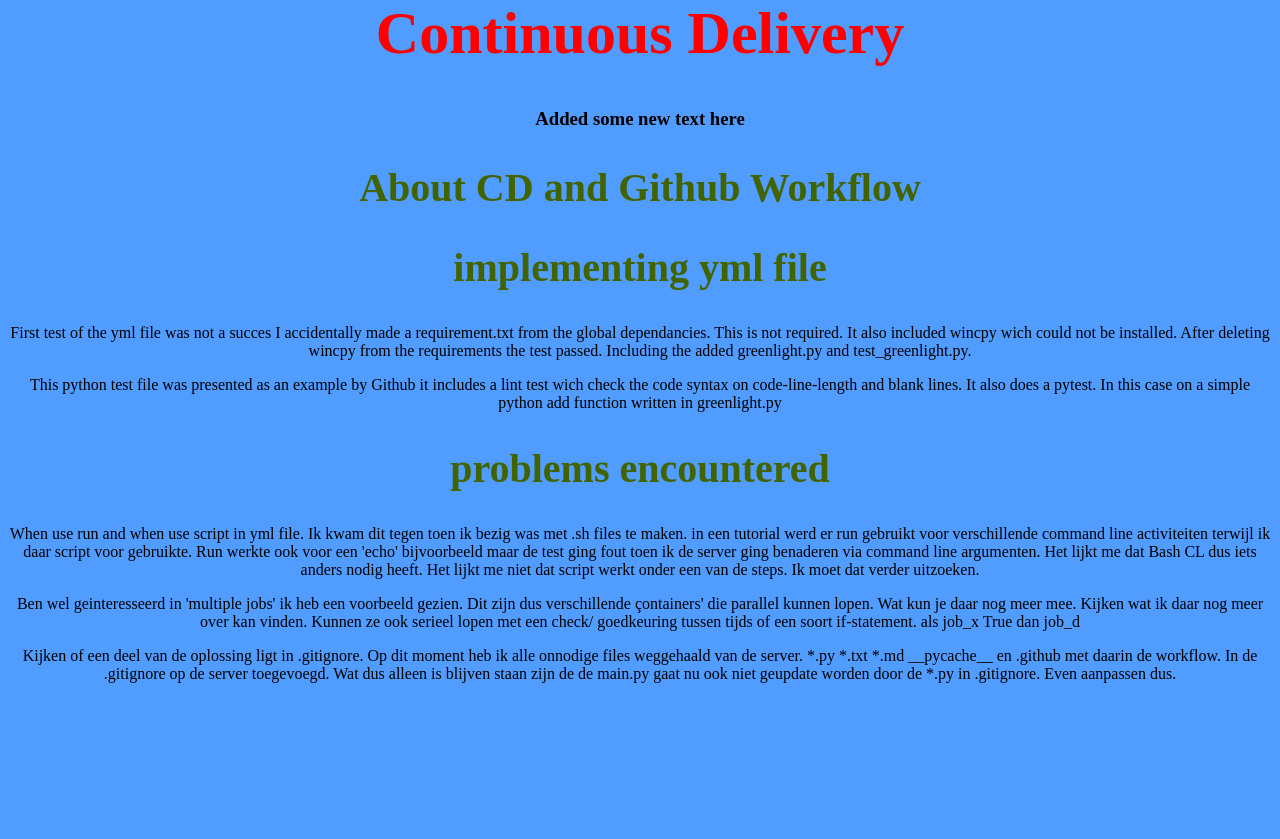
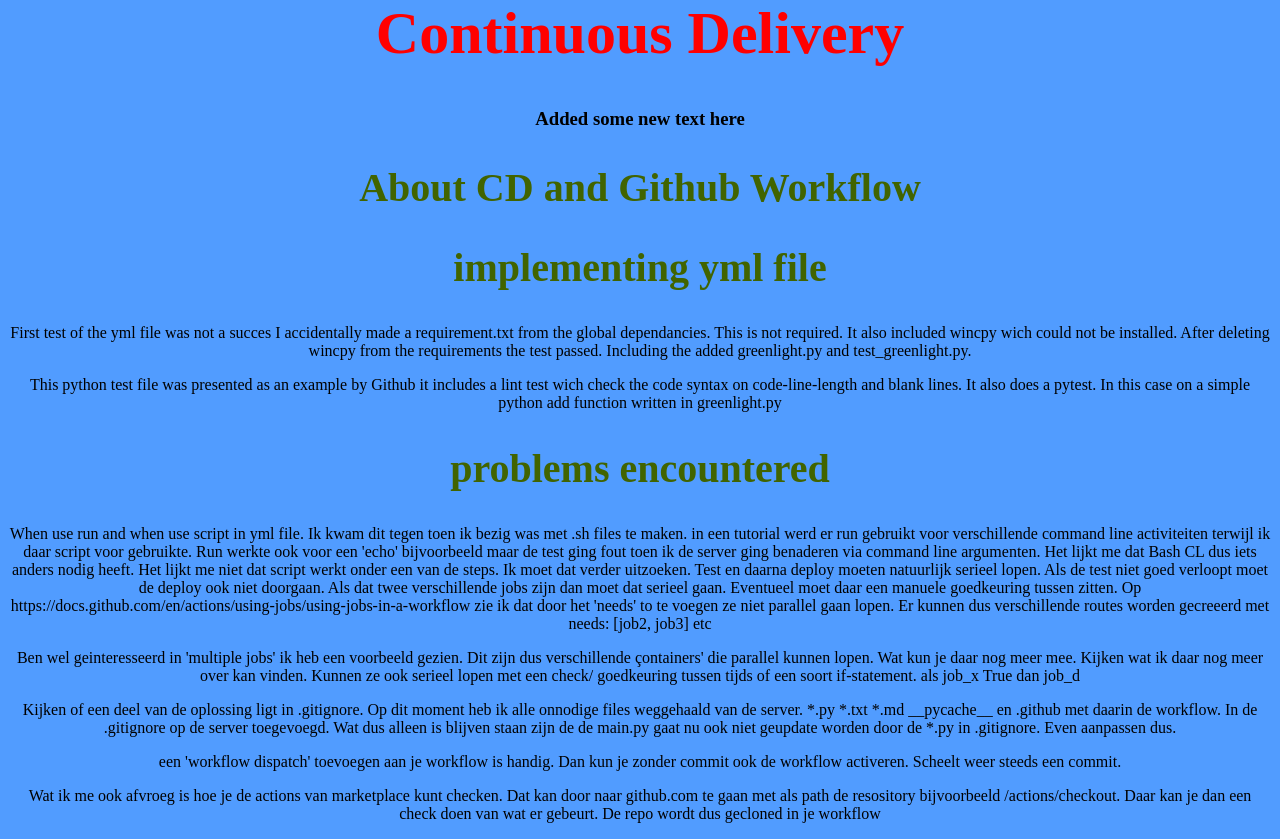
Before and after one commit to hwk246/cd, a Flask app: page /about/ in a window 1280 px wide. Shown: the part 41-880 px from the top of the page. Before the commit the page ends 724 px from the top, so only its background shows below. Run offline with Flask 2, Linux system fonts and the light colour scheme.

Commit message:
some changes

```diff
--- a/templates/about.html
+++ b/templates/about.html
@@ -1,3 +1,4 @@
+<!DOCTYPE html>
 {% extends "base.html" %} {% block content %}
 <h2>About CD and Github Workflow</h2>
 <h2>implementing yml file</h2>
@@ -22,7 +23,13 @@
   Run werkte ook voor een 'echo' bijvoorbeeld maar de test ging fout toen ik de
   server ging benaderen via command line argumenten. Het lijkt me dat Bash CL
   dus iets anders nodig heeft. Het lijkt me niet dat script werkt onder een van
-  de steps. Ik moet dat verder uitzoeken.
+  de steps. Ik moet dat verder uitzoeken. Test en daarna deploy moeten
+  natuurlijk serieel lopen. Als de test niet goed verloopt moet de deploy ook
+  niet doorgaan. Als dat twee verschillende jobs zijn dan moet dat serieel gaan.
+  Eventueel moet daar een manuele goedkeuring tussen zitten. Op
+  https://docs.github.com/en/actions/using-jobs/using-jobs-in-a-workflow zie ik
+  dat door het 'needs' to te voegen ze niet parallel gaan lopen. Er kunnen dus
+  verschillende routes worden gecreeerd met needs: [job2, job3] etc
 </p>
 <p>
   Ben wel geinteresseerd in 'multiple jobs' ik heb een voorbeeld gezien. Dit
@@ -41,5 +48,13 @@
     aanpassen dus.</shit
   >
 </p>
+een 'workflow dispatch' toevoegen aan je workflow is handig. Dan kun je zonder
+commit ook de workflow activeren. Scheelt weer steeds een commit.
+<p>
+  Wat ik me ook afvroeg is hoe je de actions van marketplace kunt checken. Dat
+  kan door naar github.com te gaan met als path de resository bijvoorbeeld
+  /actions/checkout. Daar kan je dan een check doen van wat er gebeurt. De repo
+  wordt dus gecloned in je workflow
+</p>
 
 {% endblock content %}
--- a/templates/handy.html
+++ b/templates/handy.html
@@ -1,3 +1,4 @@
+<!DOCTYPE html>
 {% extends "base.html" %} {% block content %}
 <h2>This are handy sites/ tutorials to use</h2>
 <h3>https://www.youtube.com/watch?v=WDpxqopXd9U</h3>
--- a/templates/index.html
+++ b/templates/index.html
@@ -1,3 +1,4 @@
+<!DOCTYPE html>
 {% extends "base.html" %} {% block content %}
 <h2>@Home @last</h2>
 
```
Also changed, not shown: .github/workflows/testing.yml.
